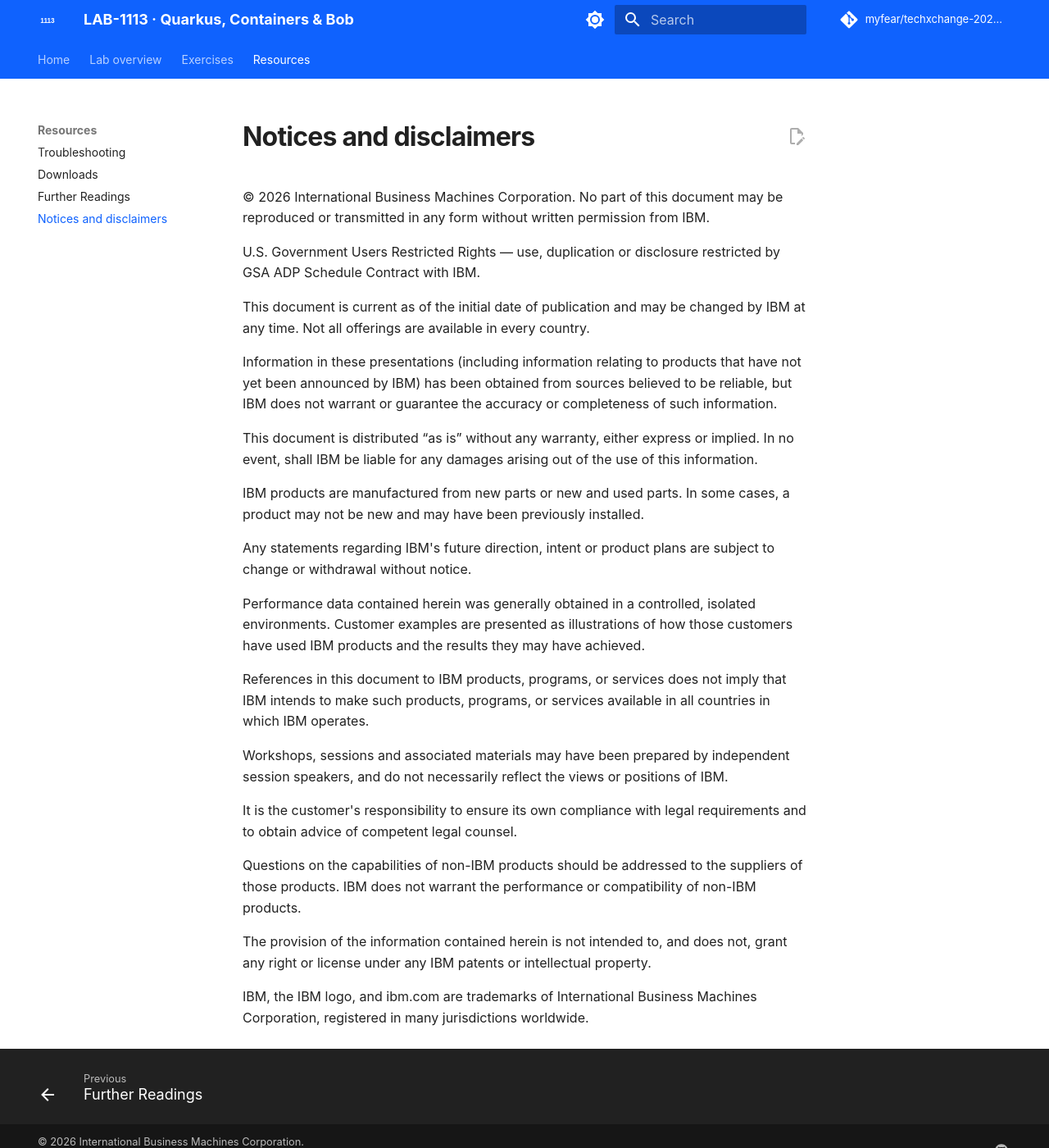
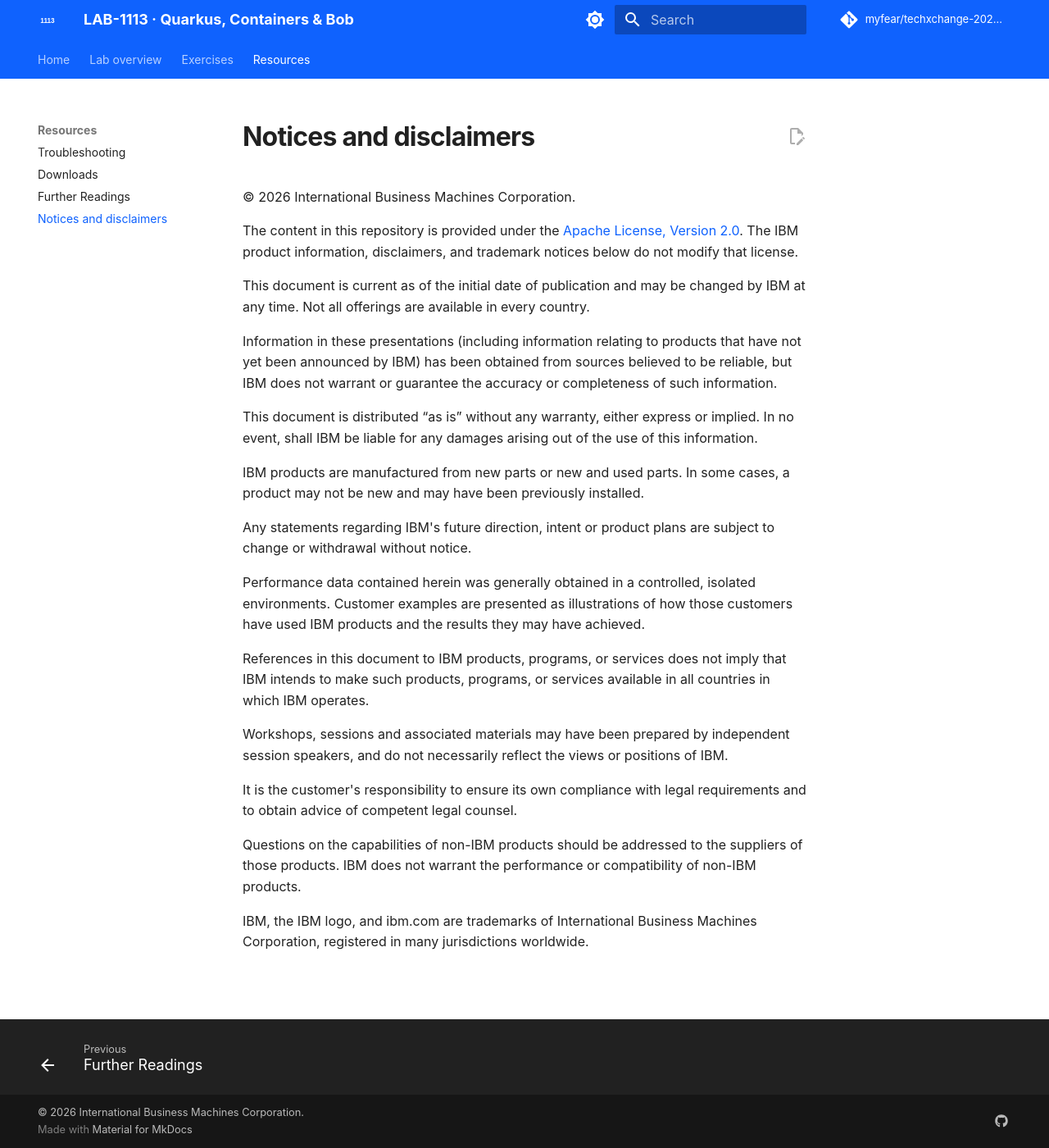
Before and after one commit to myfear/techxchange-2026-quarkus-bob-lab-1113, an MkDocs documentation site: the page built from docs/notices.md, in a window 1280 px wide and 1400 px high. Shown: the whole window at 82% size. Built offline with MkDocs 1.6.1 and Material for MkDocs 9.7.7, drawn with Linux system fonts in a browser that asks for light colours; comment, search, counter and statistics services are not loaded.

Commit message:
Add Apache 2.0 license and IBM repository disclosure

```diff
--- a/docs/notices.md
+++ b/docs/notices.md
@@ -1,8 +1,8 @@
 # Notices and disclaimers
 
-© 2026 International Business Machines Corporation. No part of this document may be reproduced or transmitted in any form without written permission from IBM.
+© 2026 International Business Machines Corporation.
 
-U.S. Government Users Restricted Rights — use, duplication or disclosure restricted by GSA ADP Schedule Contract with IBM.
+The content in this repository is provided under the [Apache License, Version 2.0](https://github.com/myfear/techxchange-2026-quarkus-bob-lab-1113/blob/main/LICENSE). The IBM product information, disclaimers, and trademark notices below do not modify that license.
 
 This document is current as of the initial date of publication and may be changed by IBM at any time. Not all offerings are available in every country.
 
@@ -24,6 +24,4 @@ It is the customer's responsibility to ensure its own compliance with legal requ
 
 Questions on the capabilities of non-IBM products should be addressed to the suppliers of those products. IBM does not warrant the performance or compatibility of non-IBM products.
 
-The provision of the information contained herein is not intended to, and does not, grant any right or license under any IBM patents or intellectual property.
-
 IBM, the IBM logo, and ibm.com are trademarks of International Business Machines Corporation, registered in many jurisdictions worldwide.
```
Also changed, not shown: README.md (+10 -0 lines), 1 other file.
